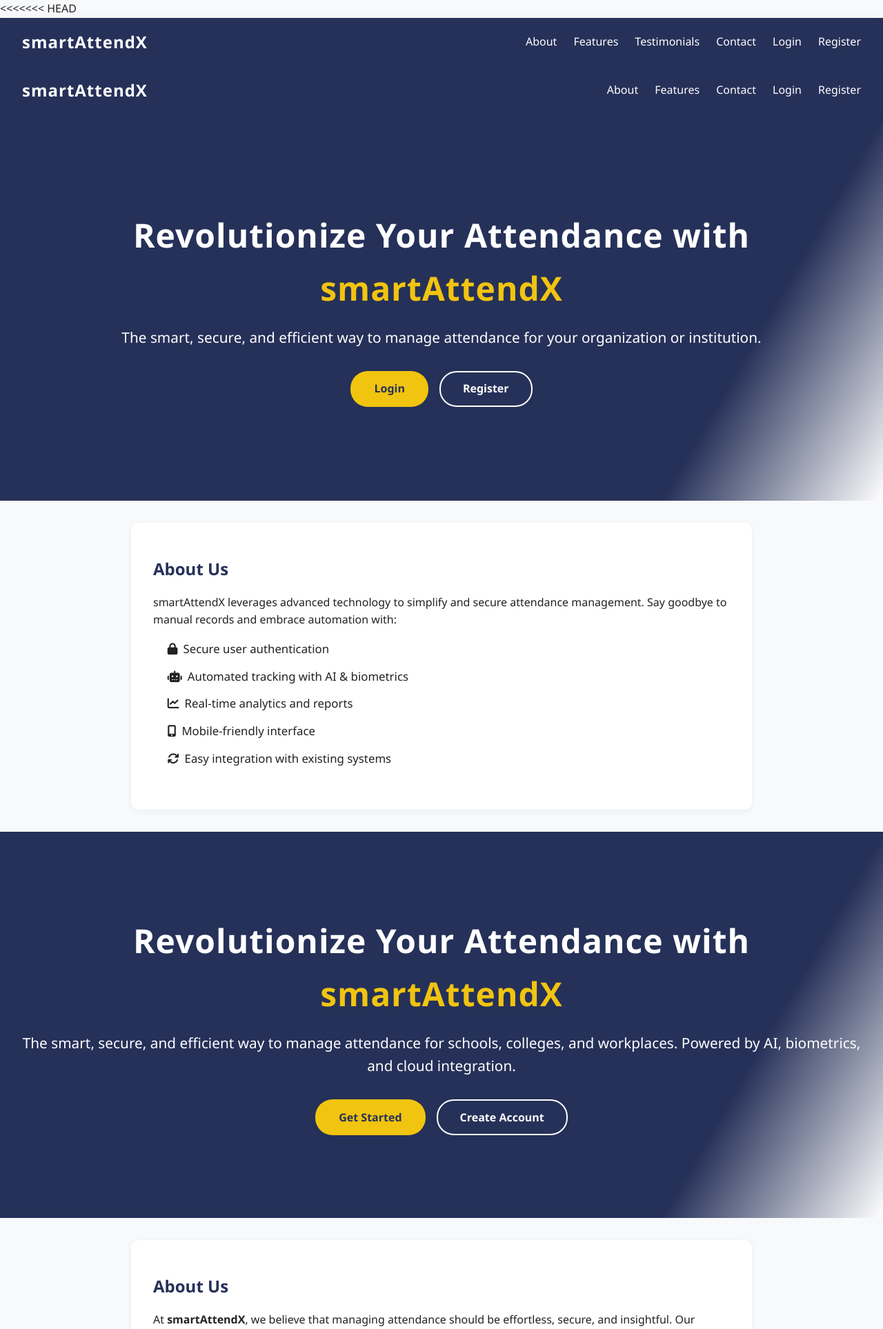
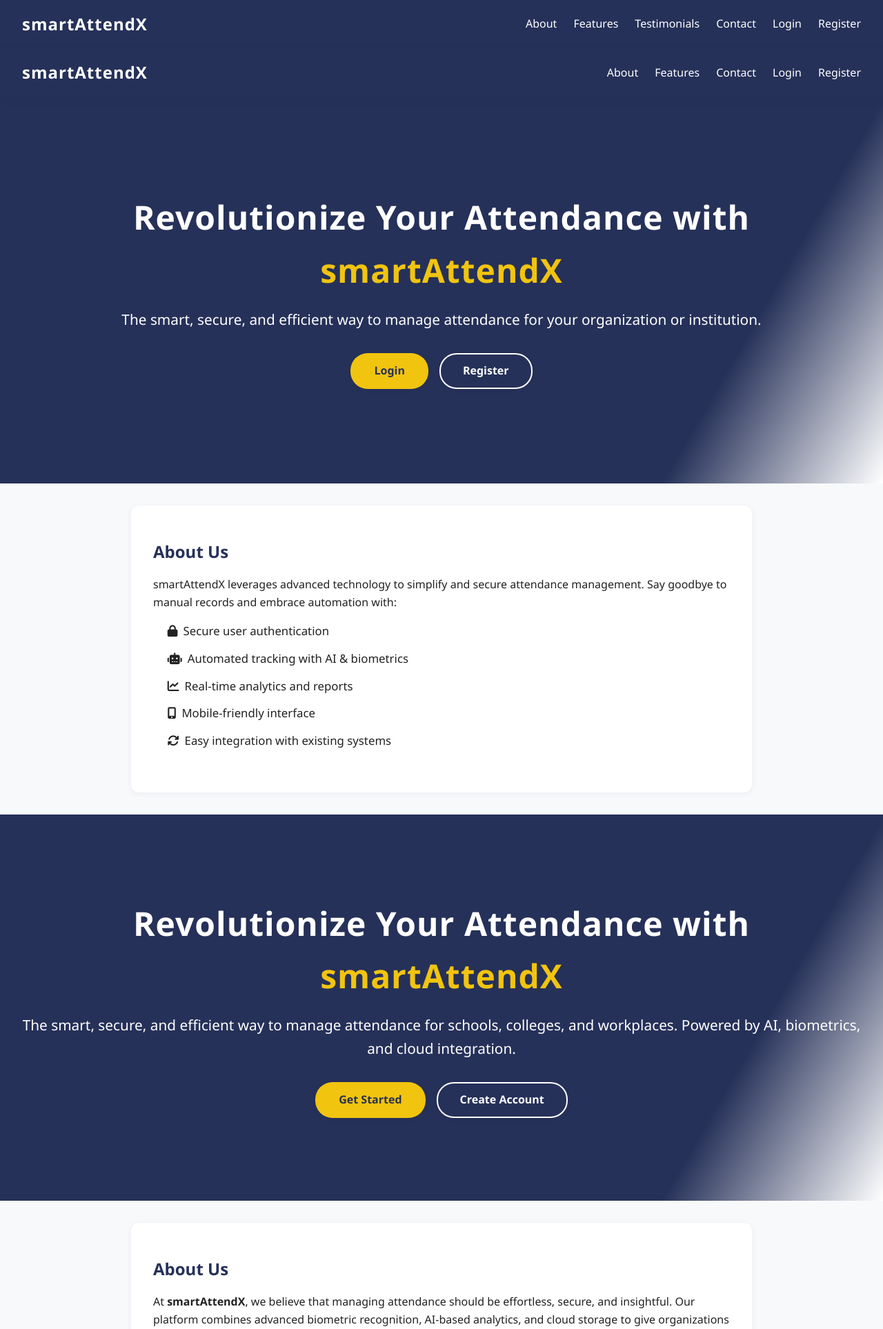
Before and after one commit to mevishesh/SmartAttendX, a Flask app: template templates/index.html in a window 1280 px wide. Shown: the top 1927 px of the page at 69% size. Run offline with Flask 3, Linux system fonts and the light colour scheme; the template is opened without the code that fills it, so the values that code supplies are empty; some libraries are stand-ins or nearby versions.

Commit message:
Update index.html

```diff
--- a/templates/index.html
+++ b/templates/index.html
@@ -1,6 +1,5 @@
 <!DOCTYPE html>
 <html lang="en">
-<<<<<<< HEAD
   <head>
     <meta charset="UTF-8" />
     <meta name="viewport" content="width=device-width,initial-scale=1.0" />
```
